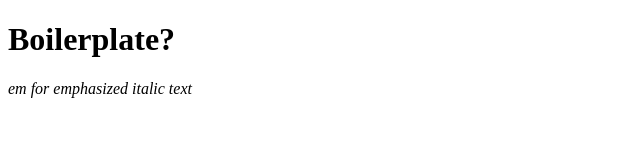
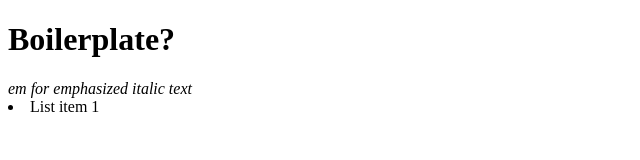
Before and after one commit to ugurduyar/odin, a plain HTML site: page html-boilerplate/index.html in a window 1280 px wide. Shown: the full height of the page, 0-640 px from the left. Drawn offline with Linux system fonts and the light colour scheme.

Commit message:
list item

```diff
--- a/html-boilerplate/index.html
+++ b/html-boilerplate/index.html
@@ -12,5 +12,8 @@
     <em>
         em for emphasized italic text
     </em>
+    <li>
+        List item 1
+    </li>
   </body>
 </html>
```
